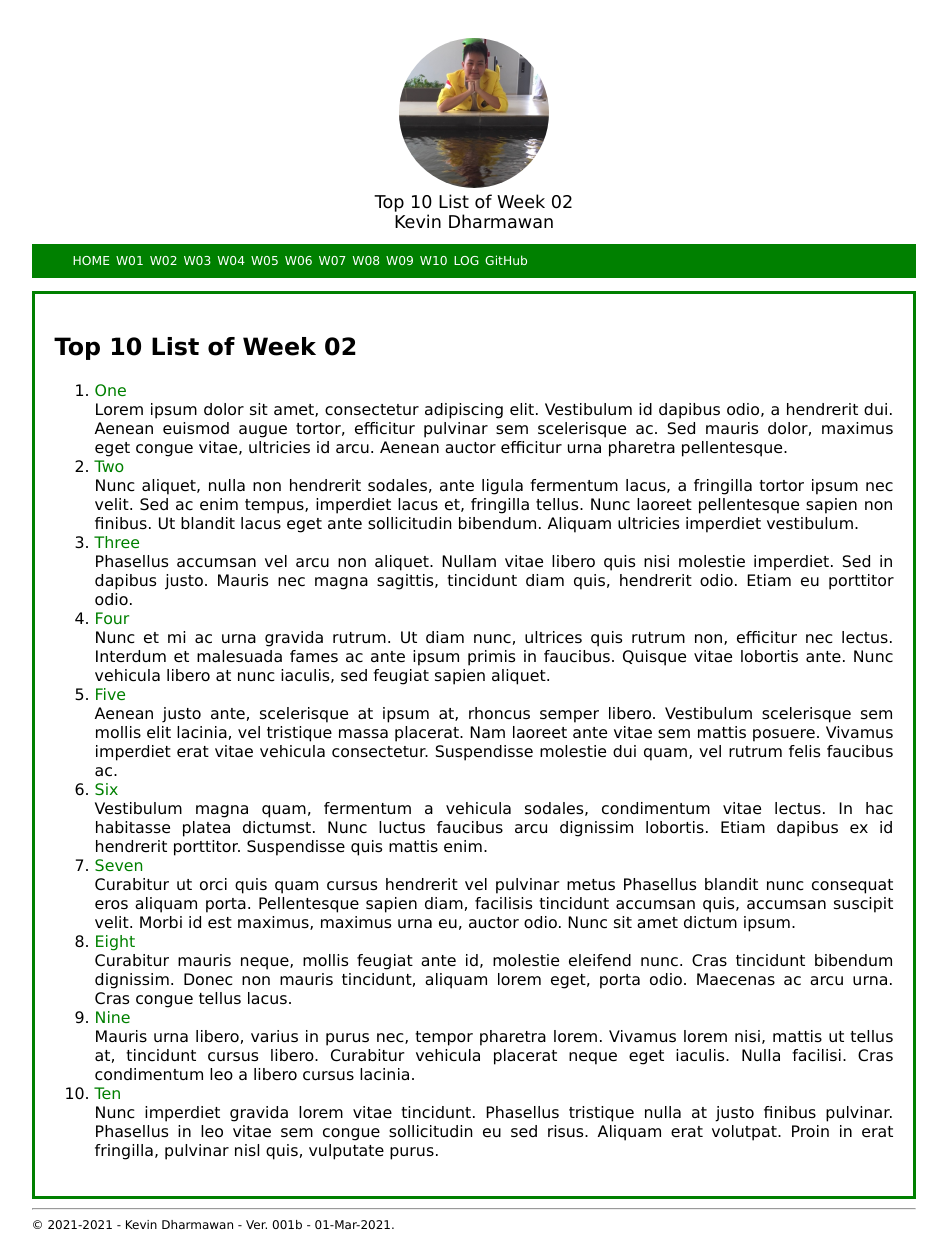
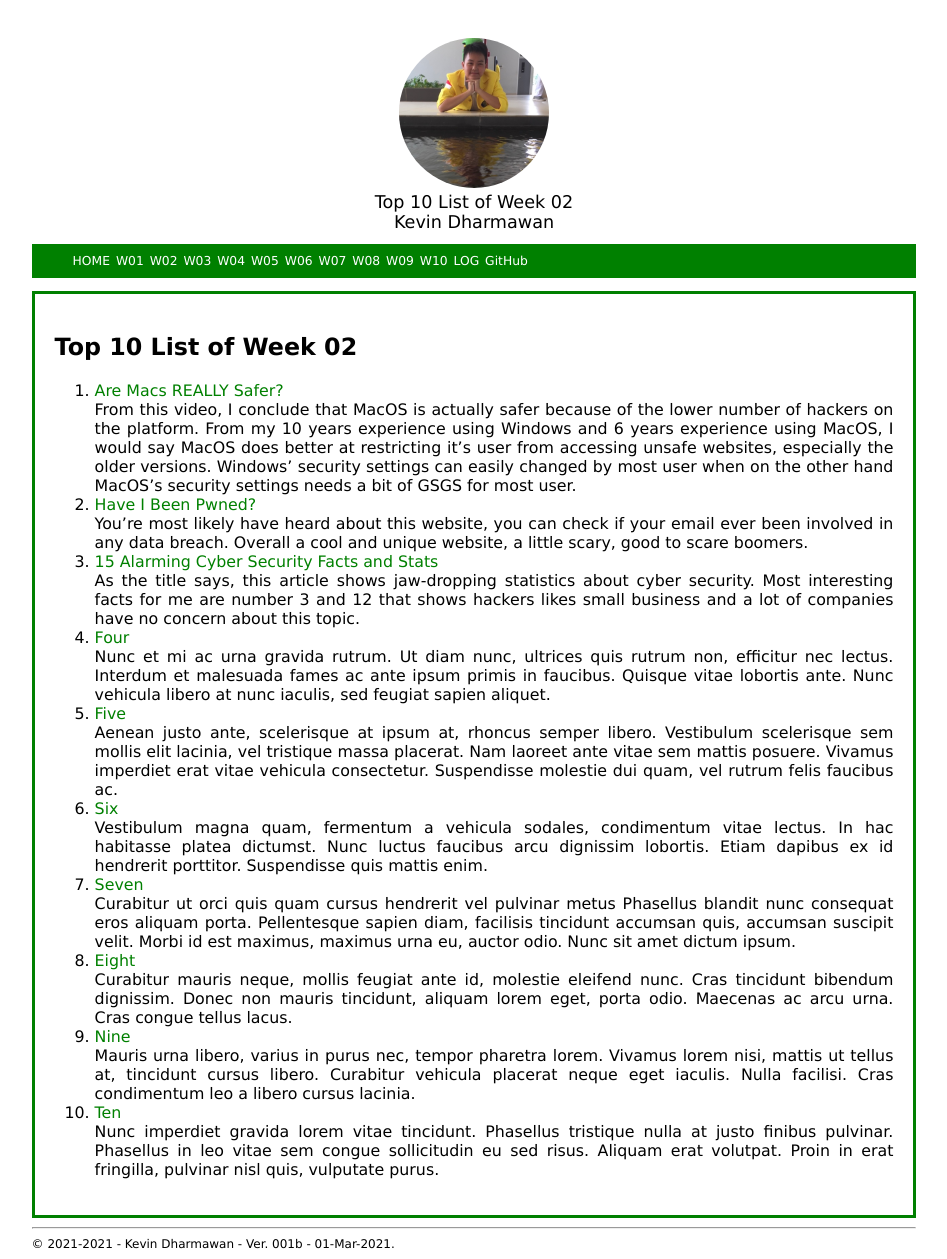
Before and after one commit to kevindharmawan/os211, a Jekyll site: the page built from w02.md, in a window 1280 px wide. Shown: the whole page, without its empty margins (166-1113 px from the left). Built offline with Jekyll 4.4.1, drawn with Linux system fonts in a browser that asks for light colours; our own code applies the rules of GitHub Pages for plain Markdown files.

Commit message:
OS211 cbkadal

```diff
--- a/w02.md
+++ b/w02.md
@@ -5,26 +5,18 @@ permalink: /W02/
 
 # Top 10 List of Week 02
 
-1. [One](https://en.wikipedia.org/wiki/1)<br>
-Lorem ipsum dolor sit amet, consectetur adipiscing elit.
-Vestibulum id dapibus odio, a hendrerit dui.
-Aenean euismod augue tortor, efficitur pulvinar sem scelerisque ac.
-Sed mauris dolor, maximus eget congue vitae, ultricies id arcu.
-Aenean auctor efficitur urna pharetra pellentesque.
+1. [Are Macs REALLY Safer?](https://www.youtube.com/watch?v=-PIPMndlTqA)<br>
+From this video, I conclude that MacOS is actually safer because of the lower number of hackers on the platform.
+From my 10 years experience using Windows and 6 years experience using MacOS, I would say MacOS does better at restricting it's user from accessing unsafe websites, especially the older versions.
+Windows' security settings can easily changed by most user when on the other hand MacOS's security settings needs a bit of GSGS for most user.
 
-2. [Two](https://en.wikipedia.org/wiki/2)<br>
-Nunc aliquet, nulla non hendrerit sodales, ante ligula fermentum lacus, a fringilla tortor ipsum nec velit.
-Sed ac enim tempus, imperdiet lacus et, fringilla tellus.
-Nunc laoreet pellentesque sapien non finibus.
-Ut blandit lacus eget ante sollicitudin bibendum.
-Aliquam ultricies imperdiet vestibulum.
+2. [Have I Been Pwned?](https://haveibeenpwned.com/)<br>
+You're most likely have heard about this website, you can check if your email ever been involved in any data breach.
+Overall a cool and unique website, a little scary, good to scare boomers.
 
-3. [Three](https://en.wikipedia.org/wiki/3)<br>
-Phasellus accumsan vel arcu non aliquet.
-Nullam vitae libero quis nisi molestie imperdiet.
-Sed in dapibus justo.
-Mauris nec magna sagittis, tincidunt diam quis, hendrerit odio.
-Etiam eu porttitor odio.
+3. [15 Alarming Cyber Security Facts and Stats](https://www.cybintsolutions.com/cyber-security-facts-stats/#:~:text=43%25%20of%20cyber%20attacks%20target%20small%20business&text=62%25%20experienced%20phishing%20%26%20social%20engineering,of%20%247.68%20million%20per%20incident.)<br>
+As the title says, this article shows jaw-dropping statistics about cyber security.
+Most interesting facts for me are number 3 and 12 that shows hackers likes small business and a lot of companies have no concern about this topic.
 
 4. [Four](https://en.wikipedia.org/wiki/4)<br>
 Nunc et mi ac urna gravida rutrum.
```
